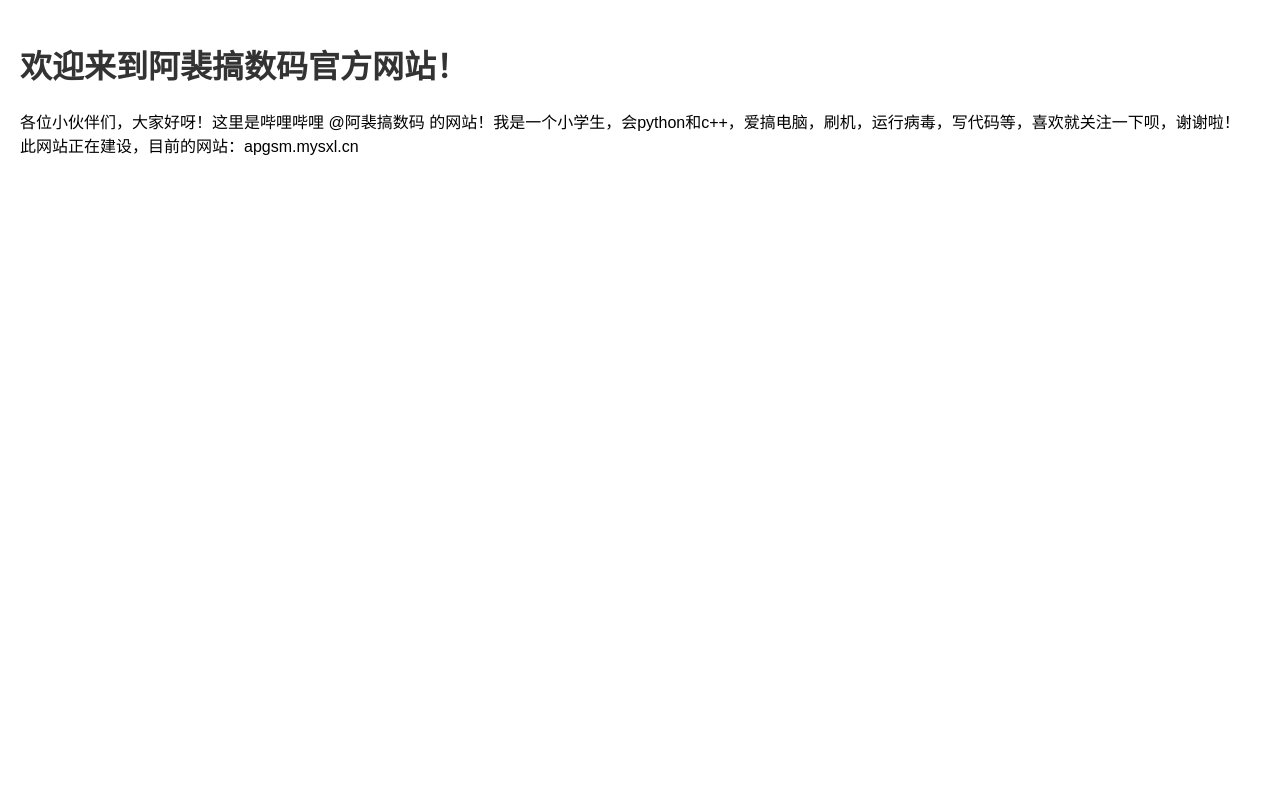
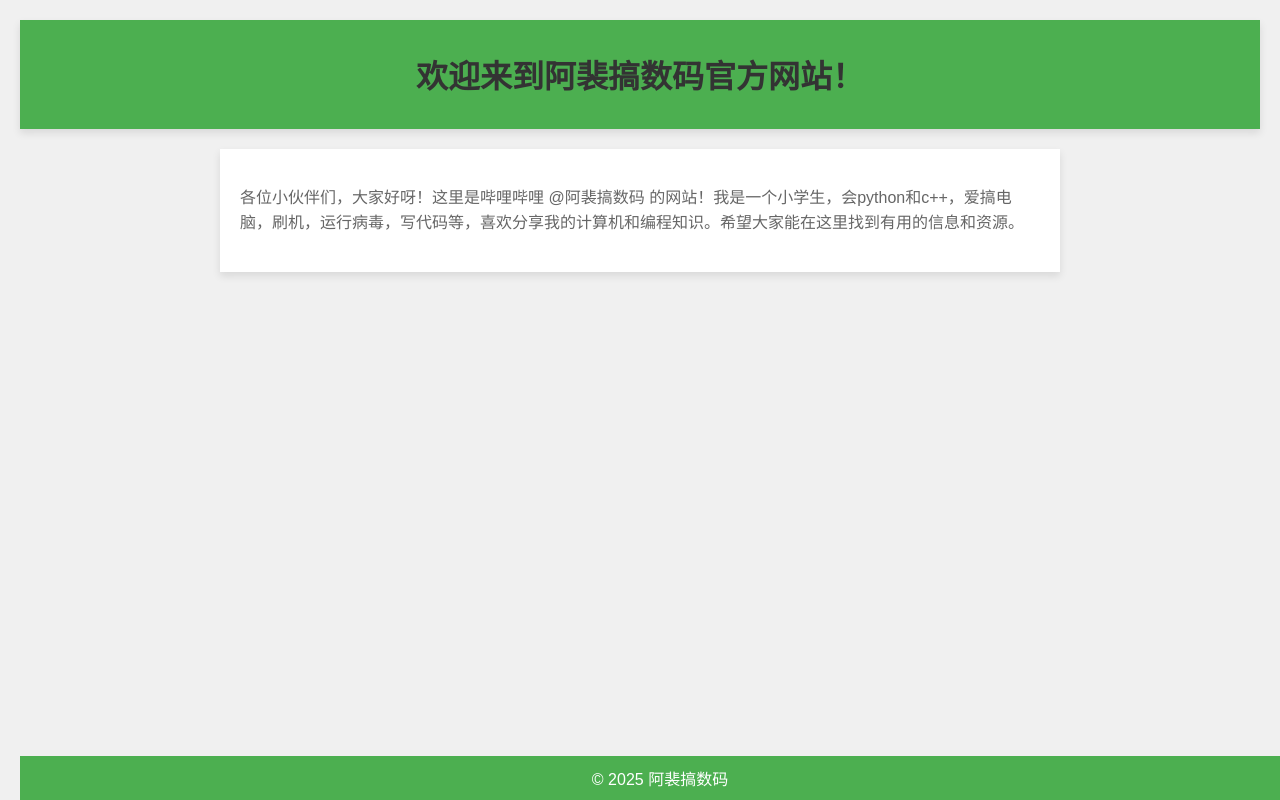
Before and after one commit to apgsm/apgsm.github.io, a plain HTML site: page index.html in a window 1280 px wide. Drawn offline with Linux system fonts and the light colour scheme.

Commit message:
Update index.html

```diff
--- a/index.html
+++ b/index.html
@@ -6,16 +6,51 @@
     <style>
         body {
             font-family: Arial, sans-serif;
+            background-color: #f0f0f0;
             margin: 0;
             padding: 20px;
+        }
+        header {
+            background-color: #4CAF50;
+            color: white;
+            padding: 10px 0;
+            text-align: center;
+            box-shadow: 0 4px 8px rgba(0, 0, 0, 0.1);
         }
         h1 {
             color: #333;
         }
+        p {
+            color: #666;
+            line-height: 1.6;
+        }
+        .container {
+            background-color: white;
+            padding: 20px;
+            margin: 20px auto;
+            max-width: 800px;
+            box-shadow: 0 4px 8px rgba(0, 0, 0, 0.1);
+        }
+        footer {
+            text-align: center;
+            padding: 10px 0;
+            background-color: #4CAF50;
+            color: white;
+            position: fixed;
+            bottom: 0;
+            width: 100%;
+        }
     </style>
 </head>
 <body>
-    <h1>欢迎来到阿裴搞数码官方网站！</h1>
-    <p>各位小伙伴们，大家好呀！这里是哔哩哔哩 @阿裴搞数码 的网站！我是一个小学生，会python和c++，爱搞电脑，刷机，运行病毒，写代码等，喜欢就关注一下呗，谢谢啦！ 此网站正在建设，目前的网站：apgsm.mysxl.cn</p>
+    <header>
+        <h1>欢迎来到阿裴搞数码官方网站！</h1>
+    </header>
+    <div class="container">
+        <p>各位小伙伴们，大家好呀！这里是哔哩哔哩 @阿裴搞数码 的网站！我是一个小学生，会python和c++，爱搞电脑，刷机，运行病毒，写代码等，喜欢分享我的计算机和编程知识。希望大家能在这里找到有用的信息和资源。</p>
+    </div>
+    <footer>
+        &copy; 2025 阿裴搞数码
+    </footer>
 </body>
 </html>
```
